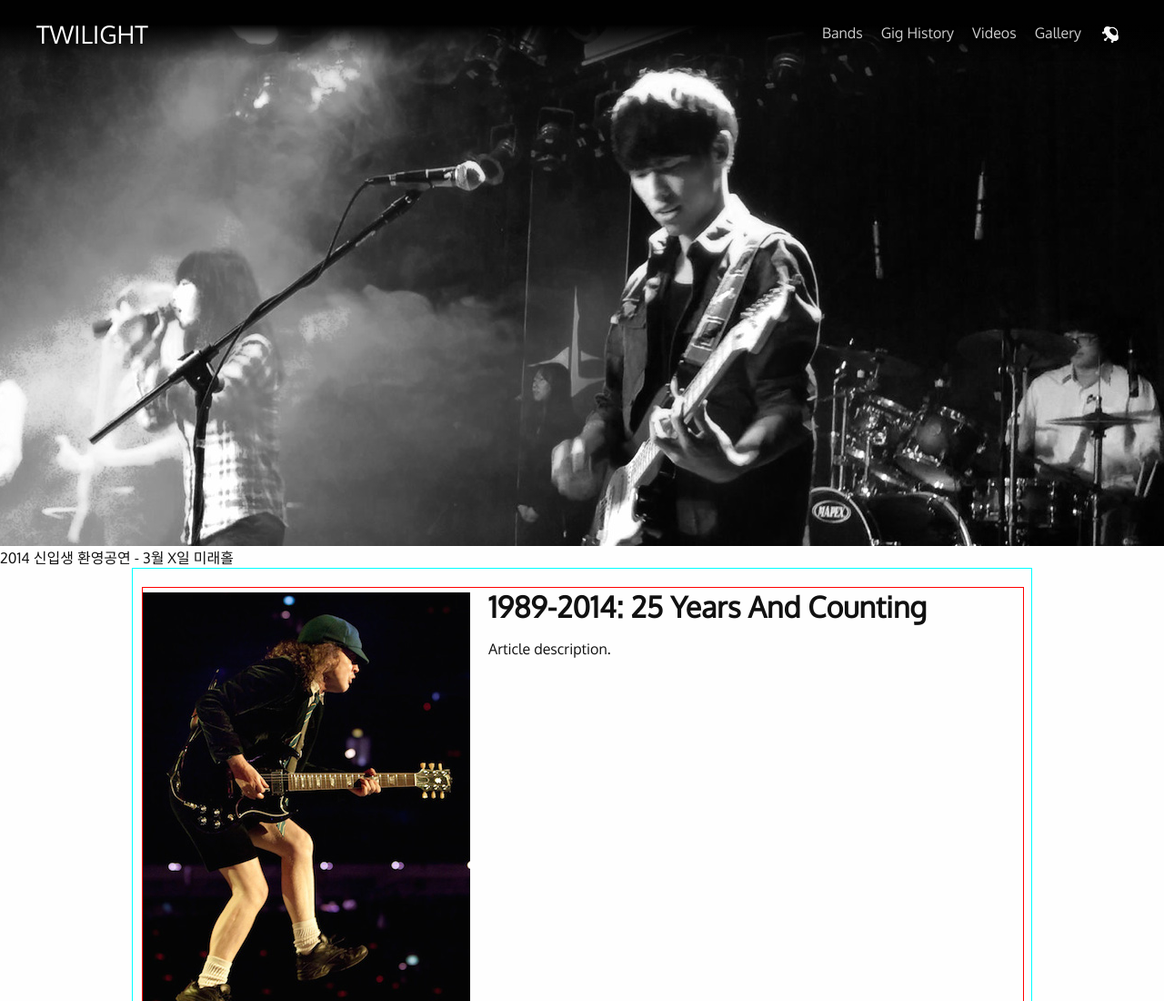
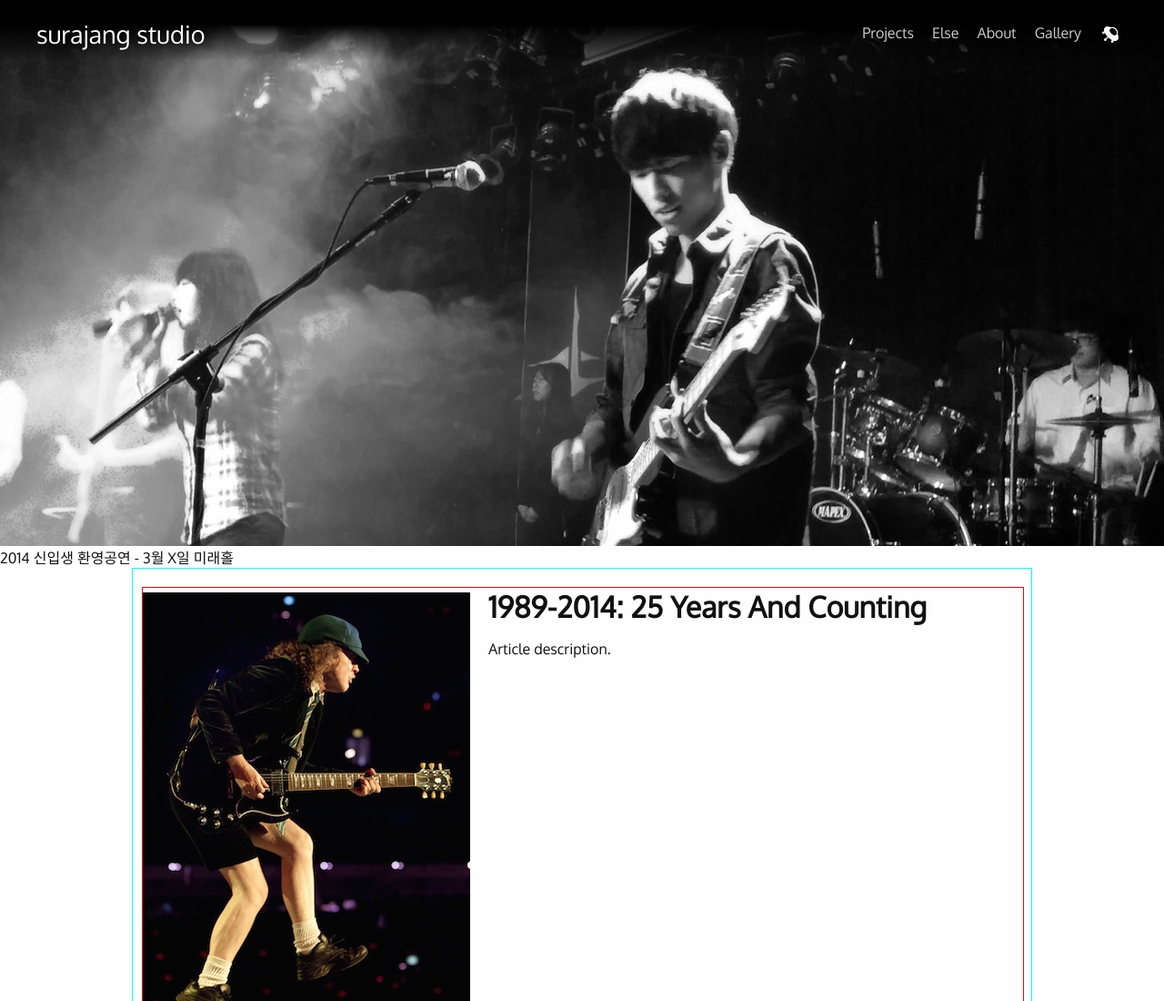
Before and after one commit to surajang/surajangv3, a plain HTML site: page index.html in a window 1280 px wide. Shown: the top 1100 px of the page at 91% size. Drawn offline with nearby package versions, Linux system fonts and the light colour scheme.

Commit message:
Renamed menu button

```diff
--- a/index.html
+++ b/index.html
@@ -21,13 +21,12 @@
 <body>
   <!--Navbar start-->
   <div id="navtop" class="nav">
-    <div class="dt"><a class="current" href="#">TWILIGHT</a></div>
+    <div class="dt"><a class="current" href="#">surajang studio</a></div>
     <ul class="menu">
-      <li><a href="bands.html">Bands</a></li>
-      <li><a href="history.html">Gig History</a></li>
-      <li><a href="video.html">Videos</a></li>
+      <li><a href="bands.html">Projects</a></li>
+      <li><a href="history.html">Else</a></li>
+      <li><a href="video.html">About</a></li>
       <li><a href="gallery.html">Gallery</a></li>
-      <li class="hidden"><a href="#">Audition</a></li>
       <li><a href="memberzone.html" target="_blank"><img class="navbtn" src="./img/ufo.png"/></a></li>
     </ul>
   </div>
```
